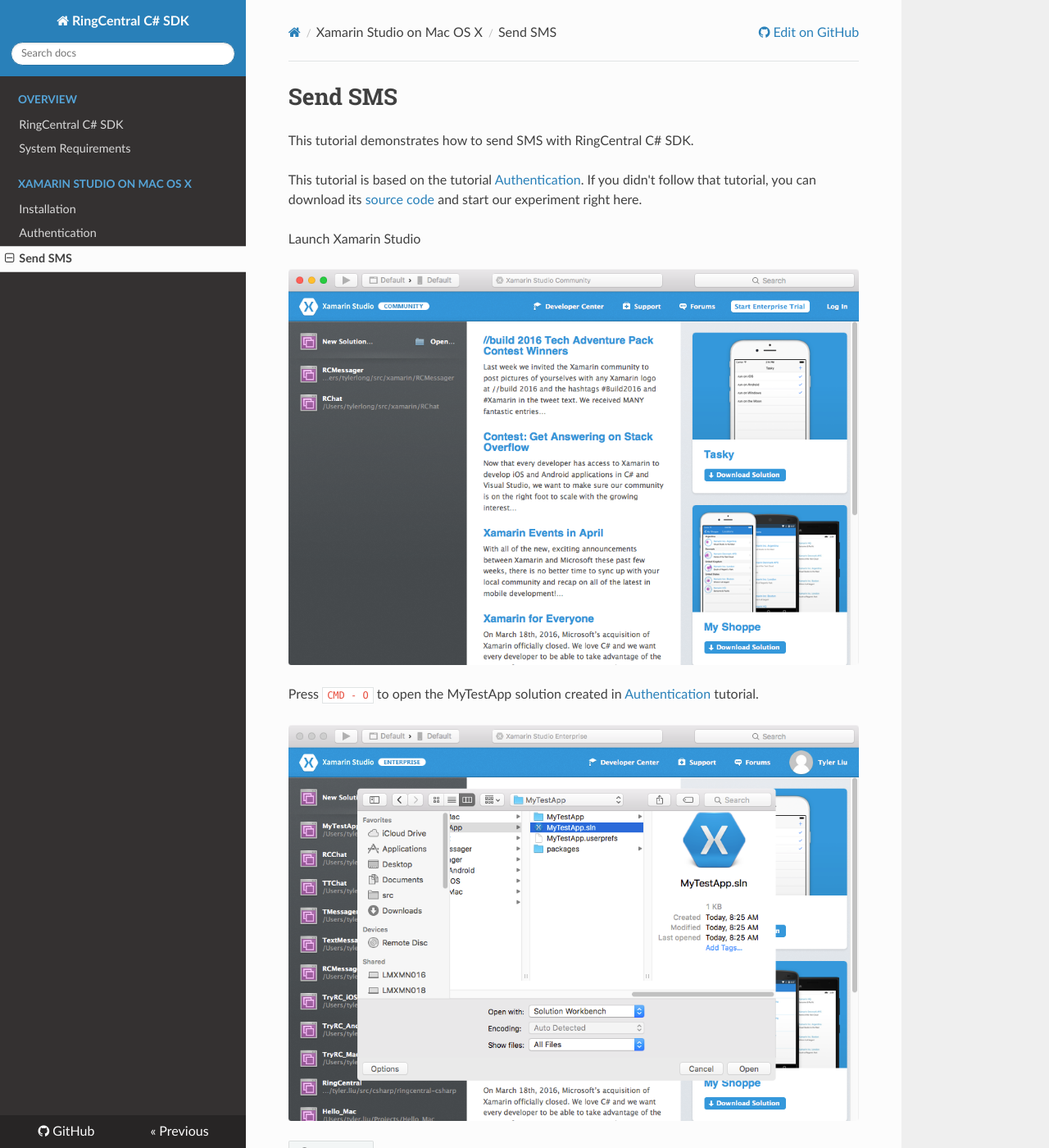
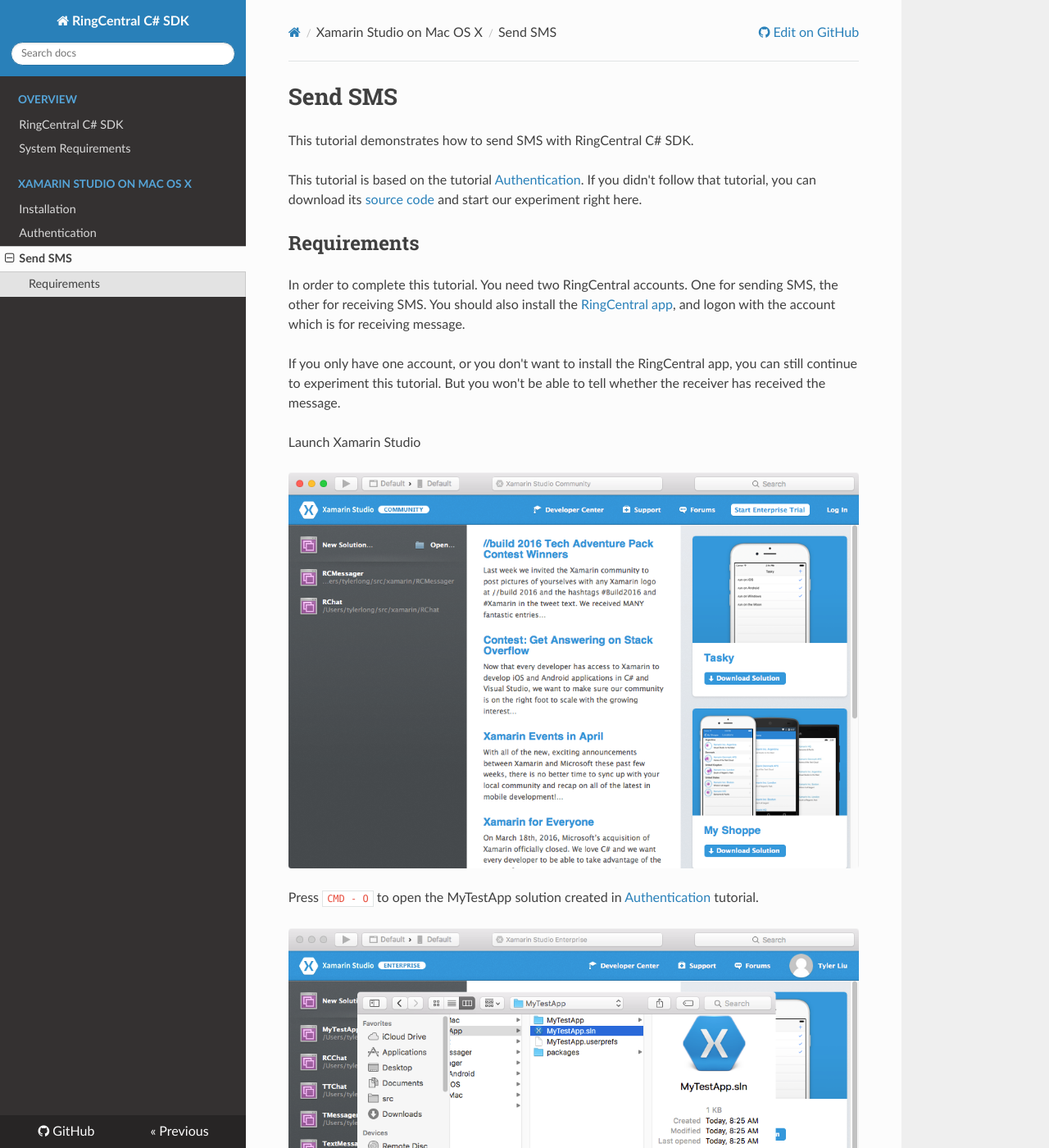
Before and after one commit to tylerlong/ringcentral-csharp-docs, an MkDocs documentation site: the page built from docs/mac/send-sms.md, in a window 1280 px wide and 1400 px high. Shown: the whole window at 82% size. Built offline with MkDocs 1.6.1, drawn with Linux system fonts in a browser that asks for light colours; nearby versions of some CDN libraries; old or Windows-style settings are respelled for this version of MkDocs; some of the changed text lies outside the part shown.

Commit message:
Screenshot for open IB

```diff
--- a/docs/mac/send-sms.md
+++ b/docs/mac/send-sms.md
@@ -3,6 +3,14 @@
 This tutorial demonstrates how to send SMS with RingCentral C# SDK.
 
 This tutorial is based on the tutorial [Authentication](/mac/authentication/). If you didn't follow that tutorial, you can download its [source code](https://github.com/tylerlong/ringcentral-csharp-tutorials/tree/master/mac/authentication) and start our experiment right here.
+
+
+## Requirements
+
+In order to complete this tutorial. You need two RingCentral accounts. One for sending SMS, the other for receiving SMS. You should also install the [RingCentral app](https://developer.ringcentral.com/app-gallery.html#/apps), and logon with the account which is for receiving message.
+
+If you only have one account, or you don't want to install the RingCentral app, you can still continue to experiment this tutorial. But you won't be able to tell whether the receiver has received the message.
+
 
 Launch Xamarin Studio
 
@@ -11,3 +19,13 @@ Launch Xamarin Studio
 Press `CMD - O` to open the MyTestApp solution created in [Authentication](/mac/authentication/) tutorial.
 
 ![Open Test App](/screenshots/open-test-app.png)
+
+First of all, make sure you have replaced the following with real credentials
+
+![Fake Credentials](/screenshots/fake-credentials.png)
+
+In the last tutorial, when the app is up and running, what we get is just a blank window, which is not cool.
+In this tutorial, we are going to create some UI elements.
+Select "Main.storyboard", right click and choose "Open With -> XCode Interface Builder"
+
+![Open Interface Builder](/screenshots/open-interface-builder.png)
```
Also changed, not shown: docs/screenshots/fake-credentials.png (added), docs/screenshots/open-interface-builder.png (added).
